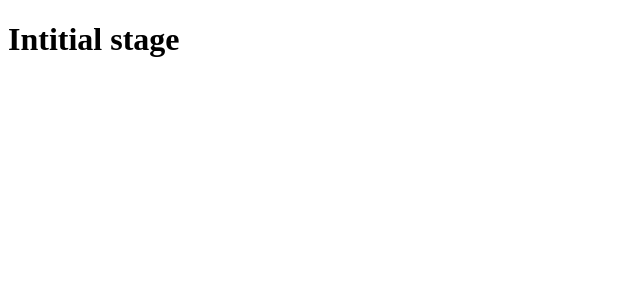
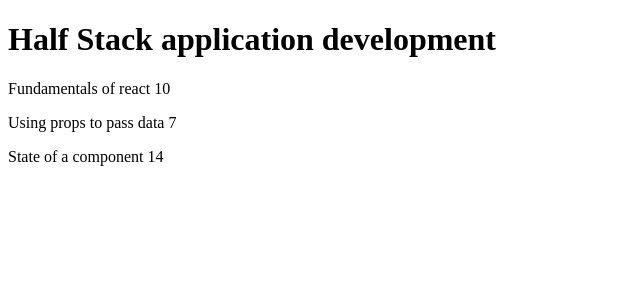
Before and after one commit to ThiwankaS/Full-Stack-Open-Web, a React (Vite) app in the folder Part2/courseinfo/: page / in a window 1280 px wide. Shown: the top 300 px of the page, without its empty margins (0-640 px from the left). Built offline with nearby package versions, Linux system fonts and the light colour scheme.

Commit message:
2.1 Excercise Course information step6

```diff
--- a/Part2/courseinfo/src/App.jsx
+++ b/Part2/courseinfo/src/App.jsx
@@ -2,12 +2,56 @@
 import reactLogo from './assets/react.svg'
 import viteLogo from '/vite.svg'
 
-const App = () => {
+
+const App = ()  => {
+
+  const course = {
+    id : 1,
+    name : 'Half Stack application development',
+    parts : [
+      {
+        name : 'Fundamentals of react',
+        exercises : 10,
+        id : 1
+      },
+      {
+        name : 'Using props to pass data',
+        exercises : 7,
+        id : 2
+      },
+      {
+        name : 'State of a component',
+        exercises : 14,
+        id : 3
+      }
+    ]
+  }
+
+  return <Course course={course} />
+}
+
+export default App;
+
+const Course = ({course}) => {
   return (
     <div>
-      <h1>Intitial stage</h1>
+      <Header course={course.name} />
+      <Content parts={course.parts}/>
     </div>
   )
 }
 
-export default App;
+const Header = ({course}) => <h1>{course}</h1>
+
+const Content = (props) => {
+  const {parts} = props;
+  return (
+    <div>
+    {
+      parts.map(part =><Part key={part.id} name={part.name} exercises={part.exercises}/>)
+    }
+    </div>
+  )
+}
+
+const Part = ({name,exercises}) => <p>{name} {exercises}</p>
```
